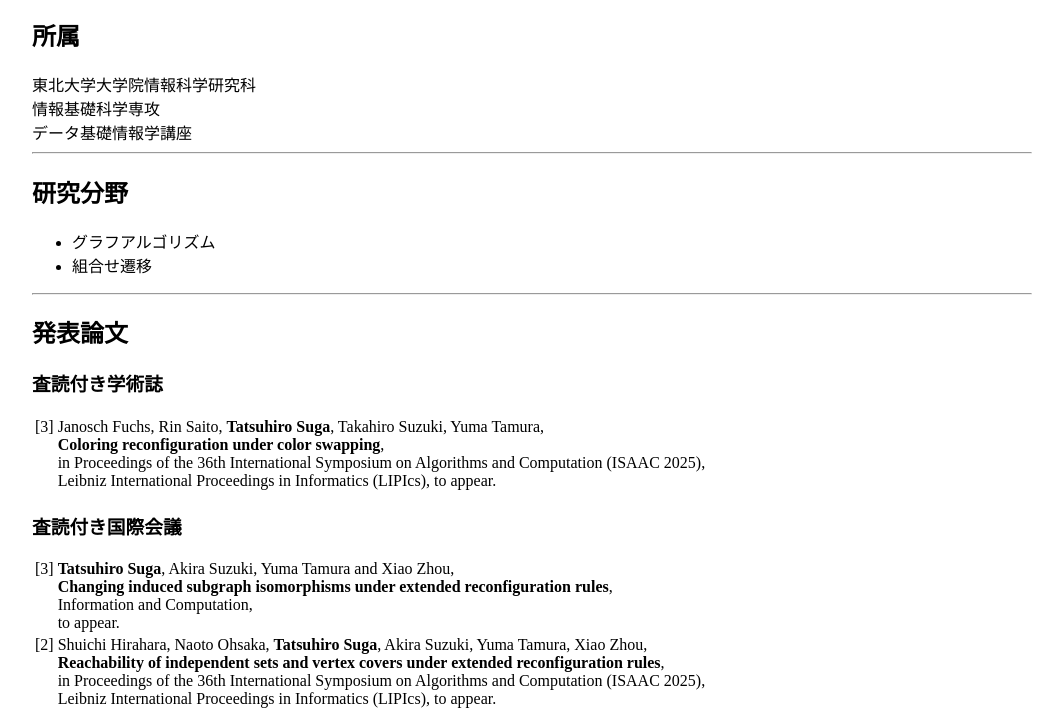
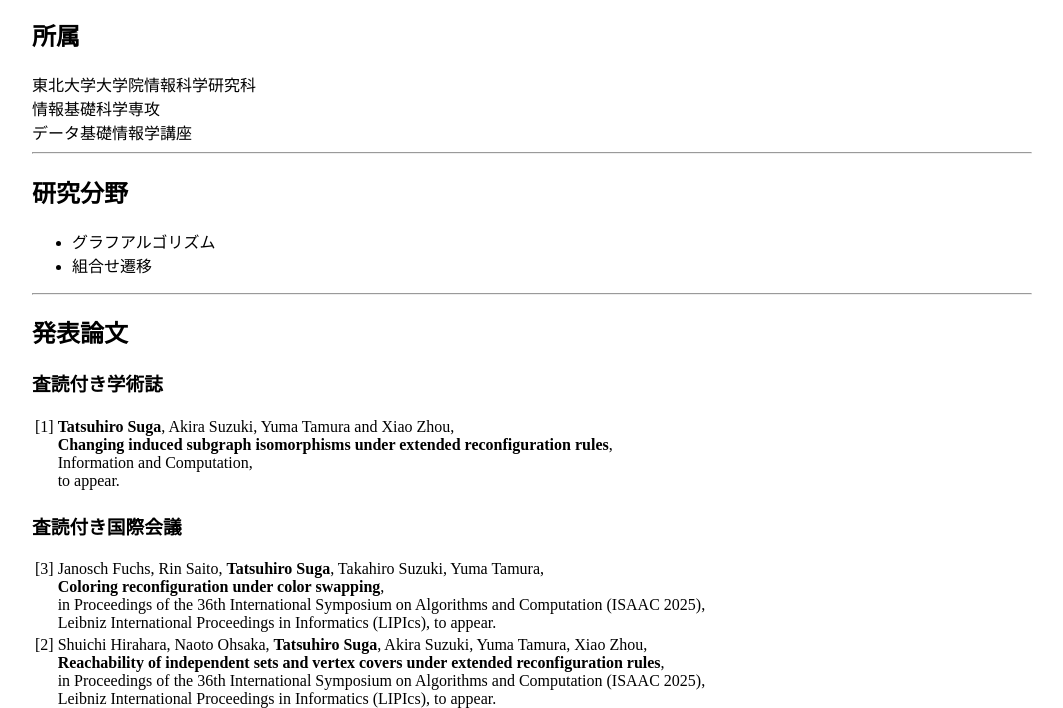
Before and after one commit to sugarsugar21/homepage, a plain HTML site: page index.html in a window 1280 px wide. Shown: the part 94-802 px from the top of the page, without its empty margins (108-1171 px from the left). Drawn offline with Linux system fonts and the light colour scheme.

Commit message:
Update index.html

```diff
--- a/index.html
+++ b/index.html
@@ -33,13 +33,14 @@
                 <table>
                     <tbody>
                         <tr valign="top">
-                            <td>[3]</td>
+                            <td>[1]</td>
                             <td>
-                                Janosch Fuchs, Rin Saito, <b>Tatsuhiro Suga</b>, Takahiro Suzuki, Yuma Tamura,<br>
-                                <b>Coloring reconfiguration under color swapping</b>,<br>
-                                in Proceedings of the 36th International Symposium on Algorithms and Computation (ISAAC 2025),<br>
-                                Leibniz International Proceedings in Informatics (LIPIcs), to appear.
+                                <b>Tatsuhiro Suga</b>, Akira Suzuki, Yuma Tamura and Xiao Zhou,<br>
+                                <b>Changing induced subgraph isomorphisms under extended reconfiguration rules</b>,<br>
+                                Information and Computation,<br>
+                                to appear.
                             </td>
+
                         </tr>
                     </tbody>
                 </table>
@@ -52,10 +53,10 @@
                         <tr valign="top">
                             <td>[3]</td>
                             <td>
-                                <b>Tatsuhiro Suga</b>, Akira Suzuki, Yuma Tamura and Xiao Zhou,<br>
-                                <b>Changing induced subgraph isomorphisms under extended reconfiguration rules</b>,<br>
-                                Information and Computation,<br>
-                                to appear.
+                                Janosch Fuchs, Rin Saito, <b>Tatsuhiro Suga</b>, Takahiro Suzuki, Yuma Tamura,<br>
+                                <b>Coloring reconfiguration under color swapping</b>,<br>
+                                in Proceedings of the 36th International Symposium on Algorithms and Computation (ISAAC 2025),<br>
+                                Leibniz International Proceedings in Informatics (LIPIcs), to appear.
                             </td>
                         </tr>
                         <tr valign="top">
```
